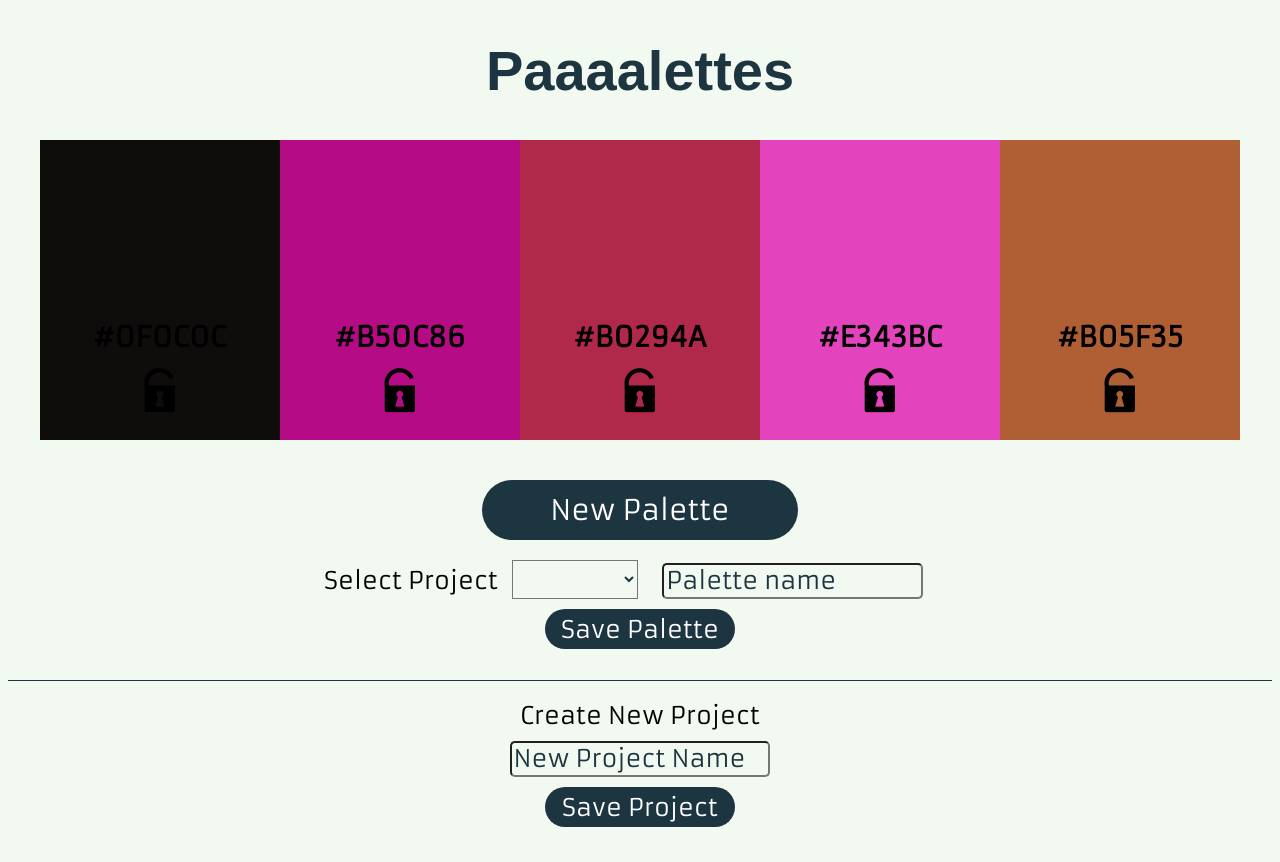
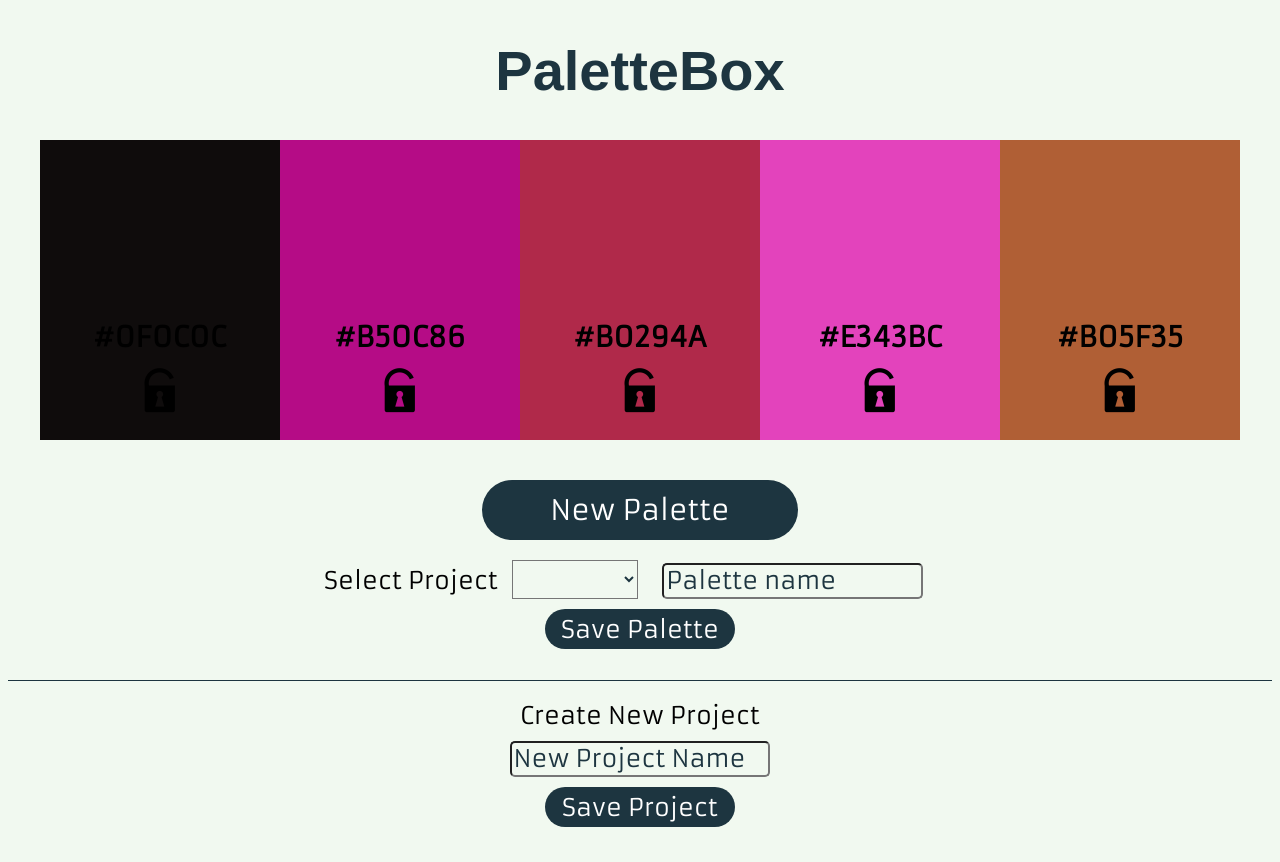
Before and after one commit to patrickmc21/palette-picker, a website: page public/index.html in a window 1280 px wide. Drawn offline with nearby package versions, Linux system fonts and the light colour scheme; no server answers; a web font is replaced by a local one.

Commit message:
rename app, begin readme creation

```diff
--- a/public/index.html
+++ b/public/index.html
@@ -4,11 +4,11 @@
   <link rel="icon" href="favicon.png">
   <link href="https://fonts.googleapis.com/css?family=Armata|Denk+One" rel="stylesheet">
   <link rel="stylesheet" type="text/css" href="css/styles.css">
-  <title>$Paaaalettes$</title>
+  <title>PaletteBox</title>
 </head>
 <body>
   <header>
-    <h1>Paaaalettes</h1>
+    <h1>PaletteBox</h1>
   </header>
   <main>
     <section class="main-palette">
```
Also changed, not shown: README.md, readme-images/main.png (added).
